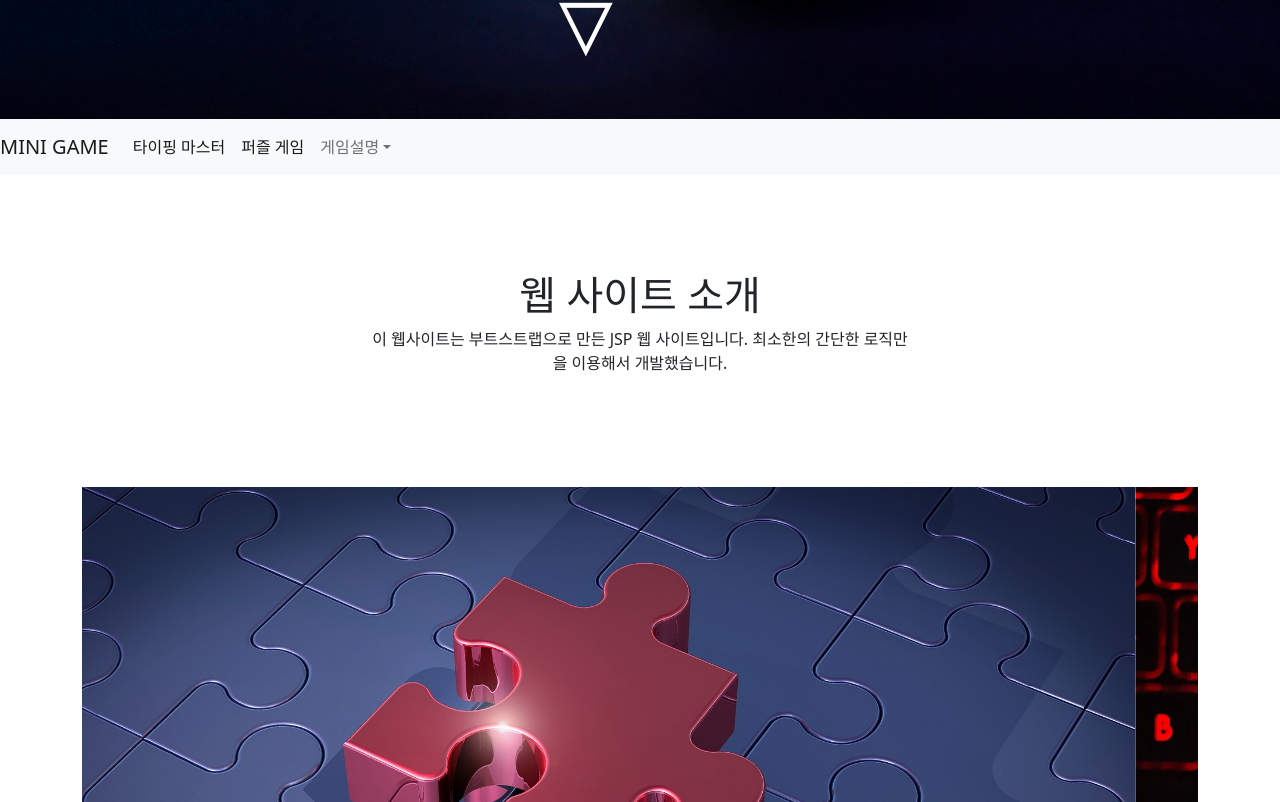
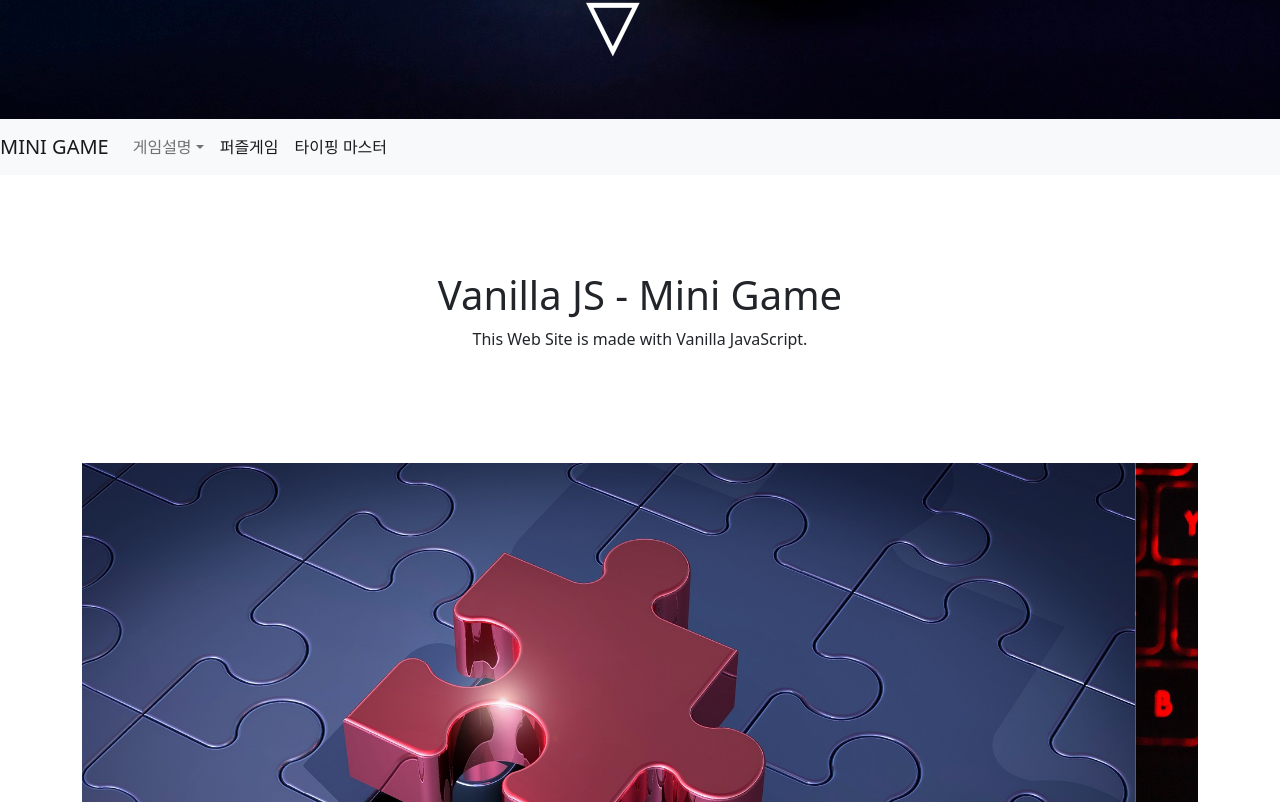
Before and after one commit to begin2ee/myMiniGame, a plain HTML site: page hello.html in a window 1280 px wide. Shown: the part 1158-1960 px from the top of the page. Drawn offline with nearby package versions, Linux system fonts and the light colour scheme.

Commit message:
html 전반적 수정 + main.js 코드 보완 및 기능 추가

```diff
--- a/css/style.css
+++ b/css/style.css
@@ -2,6 +2,10 @@
     /*초기화*/
     margin: 0;
     padding: 0;
+}
+
+a {
+    text-decoration: none;
 }
 
 body {
--- a/css/style2.css
+++ b/css/style2.css
@@ -19,6 +19,10 @@
     font-size: 3rem;
     margin-top: 2rem;
     color: var(--facebook);
+}
+
+a {
+    text-decoration: none;
 }
 
 ul {
--- a/hello.html
+++ b/hello.html
@@ -7,8 +7,8 @@
     <meta name="viewport" content="width=device-width, initial-scale=1.0">
     <link href="https://cdn.jsdelivr.net/npm/bootstrap@5.1.3/dist/css/bootstrap.min.css" rel="stylesheet"
         integrity="sha384-1BmE4kWBq78iYhFldvKuhfTAU6auU8tT94WrHftjDbrCEXSU1oBoqyl2QvZ6jIW3" crossorigin="anonymous">
-    <link rel="stylesheet" href="css/bootstrap.css">
-    <link rel="stylesheet" href="css/custom.css">
+    <link rel="stylesheet" src="/css/bootstrap.css">
+    <link rel="stylesheet" src="/css/custom.css">
     <title>MINI GAME</title>
     <link rel="stylesheet" href="css/hello.css">
 </head>
@@ -24,7 +24,7 @@
 
 
 
- If You Want to Start Games
+ If You Want to Start Game
 
         Scroll Down!!
 
@@ -49,23 +49,22 @@
         </button>
         <div class="collapse navbar-collapse" id="navbarNav">
             <ul class="navbar-nav">
-                <li class="nav-item active">
-                    <a class="nav-link active" href="index.html">타이핑 마스터</a>
-                </li>
-
-                <li class="nav-item">
-                    <a class="nav-link active" href="index2.html">퍼즐 게임</a>
-                </li>
-            </ul>
-
-            <ul class="navbar-nav">
                 <li class="nav-item dropdown">
                     <a class="nav-link dropdown-toggle" href="#" id="navbarDropdownMenuLink" role="button"
                         data-bs-toggle="dropdown" aria-expanded="false">게임설명</a>
                     <div class="dropdown-menu" aria-labelledby="navbarDropdownMenuLink">
+                        <a class="dropdown-item" href="join.jsp">퍼즐게임</a>
                         <a class="dropdown-item" href="login.jsp">타이핑마스터</a>
-                        <a class="dropdown-item" href="join.jsp">퍼즐게임</a>
                     </div>
+                </li>
+            </ul>
+            <ul class="navbar-nav">
+                <li class="nav-item">
+                    <a class="nav-link active" href="index2.html">퍼즐게임</a>
+                </li>
+
+                <li class="nav-item active">
+                    <a class="nav-link active" href="index.html">타이핑 마스터</a>
                 </li>
             </ul>
         </div>
@@ -73,8 +72,8 @@
     <div class="py-5 text-center container">
         <div class="row py-lg-5">
             <div class="col-lg-6 col-md-8 mx-auto">
-                <h1>웹 사이트 소개</h1>
-                <p>이 웹사이트는 부트스트랩으로 만든 JSP 웹 사이트입니다. 최소한의 간단한 로직만을 이용해서 개발했습니다.</p>
+                <h1>Vanilla JS - Mini Game</h1>
+                <p>This Web Site is made with Vanilla JavaScript.</p>
             </div>
         </div>
     </div>
@@ -116,6 +115,14 @@
             </button>
         </div>
     </div>
+    <div class="py-5 text-center container">
+        <div class="row py-lg-5">
+            <div class="col-lg-6 col-md-8 mx-auto">
+                <h4>오픈소스 SW 프로젝트</h4>
+                <p>컴퓨터공학과(복수전공) 20203511학번 정태인</p>
+            </div>
+        </div>
+    </div>
     <script src="https://code.jquery.com/jquery-3.1.1.min.js"></script>
     <script src="https://cdn.jsdelivr.net/npm/bootstrap@5.1.3/dist/js/bootstrap.bundle.min.js"
         integrity="sha384-ka7Sk0Gln4gmtz2MlQnikT1wXgYsOg+OMhuP+IlRH9sENBO0LRn5q+8nbTov4+1p"
```
Also changed, not shown: index.html (+2 -2 lines), index2.html (+3 -3 lines), js/main.js (+17 -1 lines).
